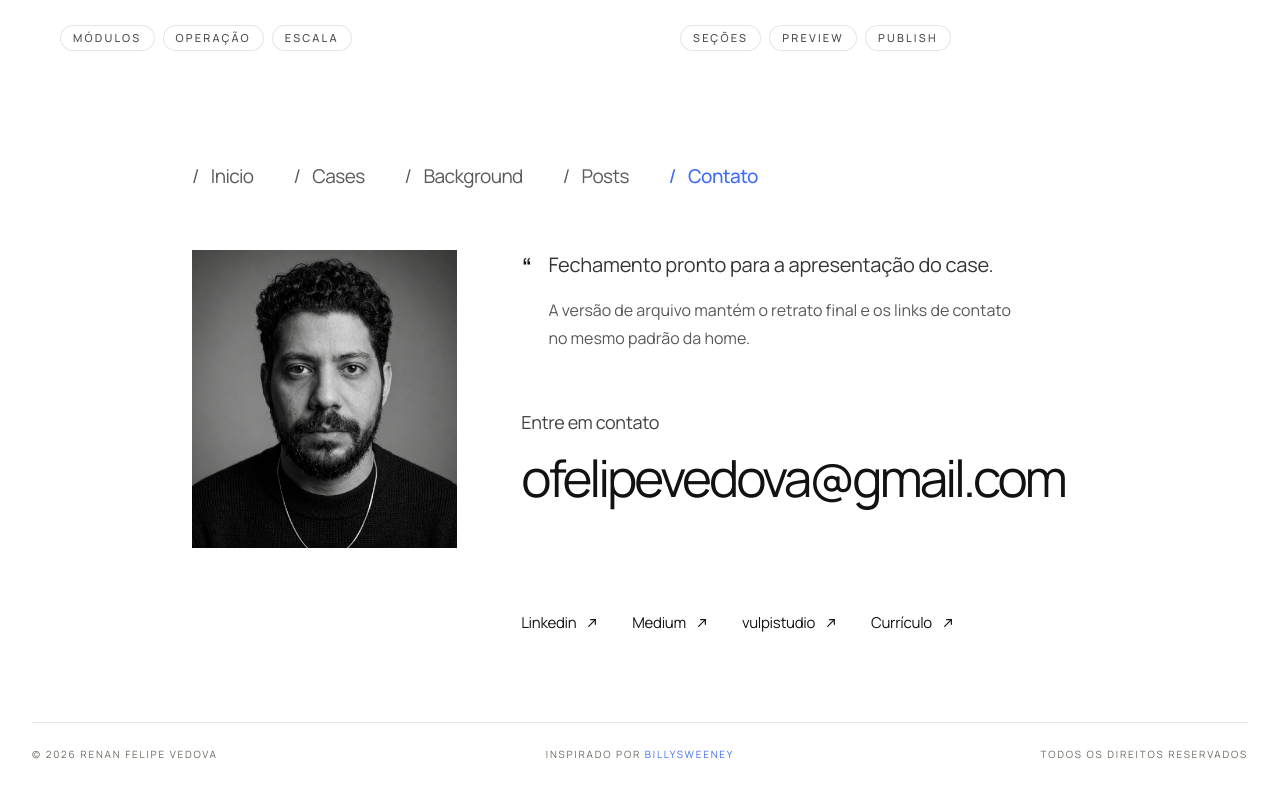
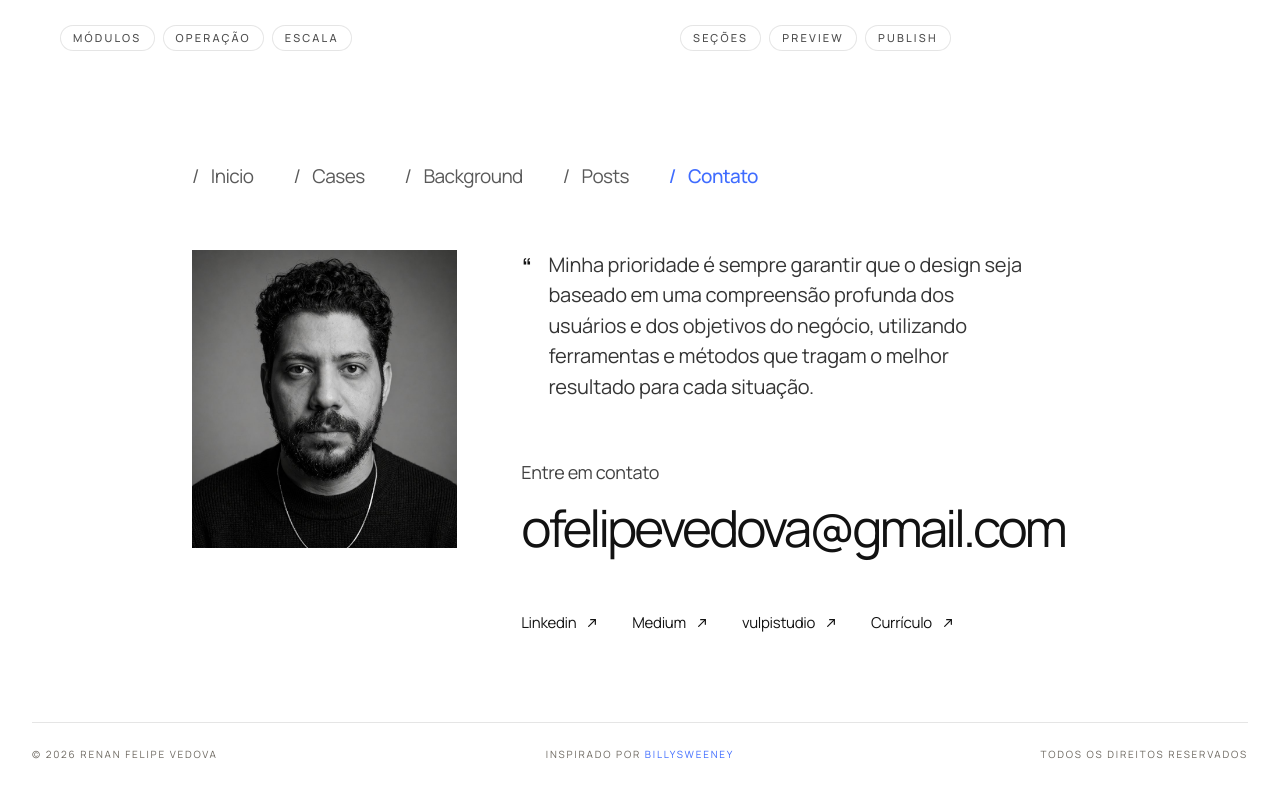
Before and after one commit to ofelipevedova/portfolio-renan, a Next.js app: page /cases in a window 1280 px wide. Shown: the part 1927-2725 px from the top of the page. Built offline with nearby package versions, Linux system fonts and the light colour scheme.

Commit message:
Fix: Remove invalid props from ContactSection component

```diff
--- a/src/app/cases/page.tsx
+++ b/src/app/cases/page.tsx
@@ -50,10 +50,7 @@ export default function CasesPage() {
           </div>
         </section>
 
-        <ContactSection
-          title="Fechamento pronto para a apresentação do case."
-          description="A versão de arquivo mantém o retrato final e os links de contato no mesmo padrão da home."
-        />
+        <ContactSection />
       </main>
       <SiteFooter />
     </>
--- a/src/components/case-pages/GenericCasePage.tsx
+++ b/src/components/case-pages/GenericCasePage.tsx
@@ -199,10 +199,7 @@ export function GenericCasePage({ item }: GenericCasePageProps) {
           </div>
         </section>
 
-        <ContactSection
-          title="O último bloco também pode carregar a sua presença."
-          description="A página de case termina com o retrato final, o que ajuda a amarrar a história do projeto com a pessoa que o construiu."
-        />
+        <ContactSection />
       </main>
       <SiteFooter />
     </>
```
